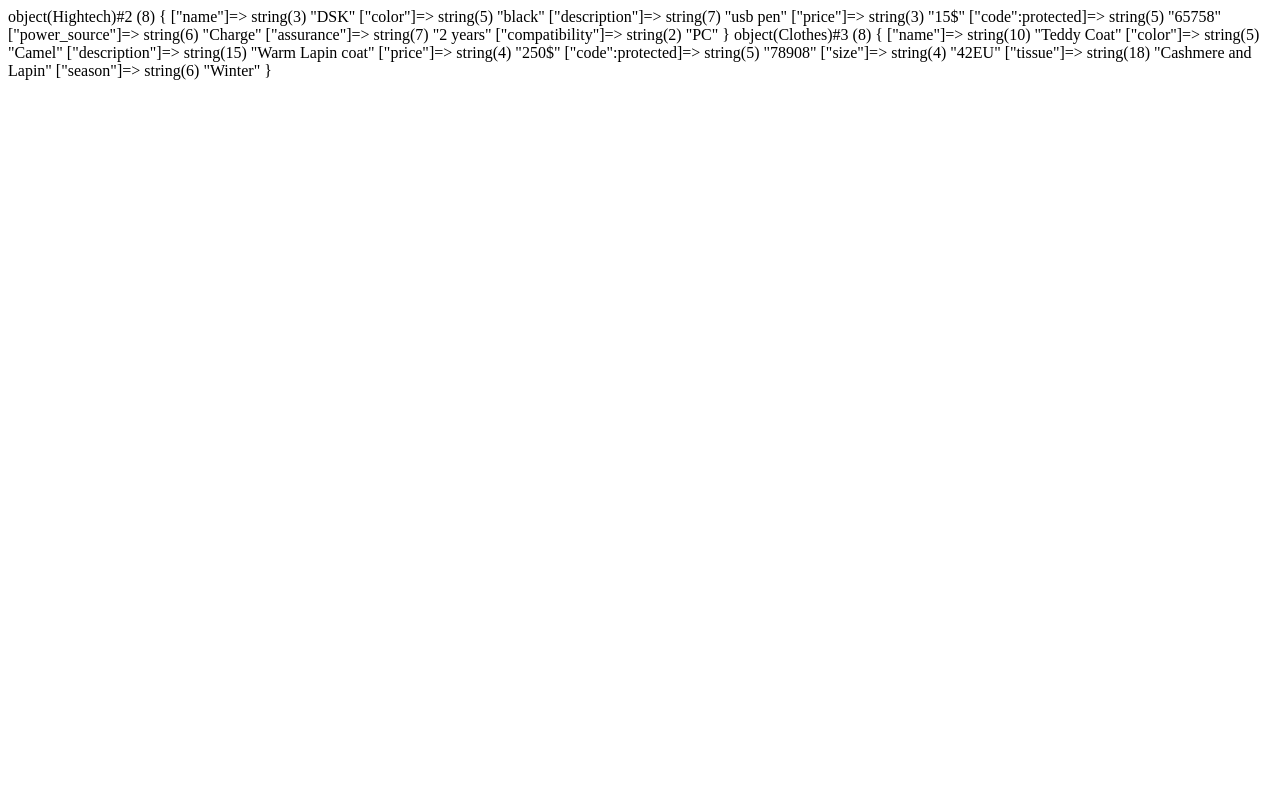
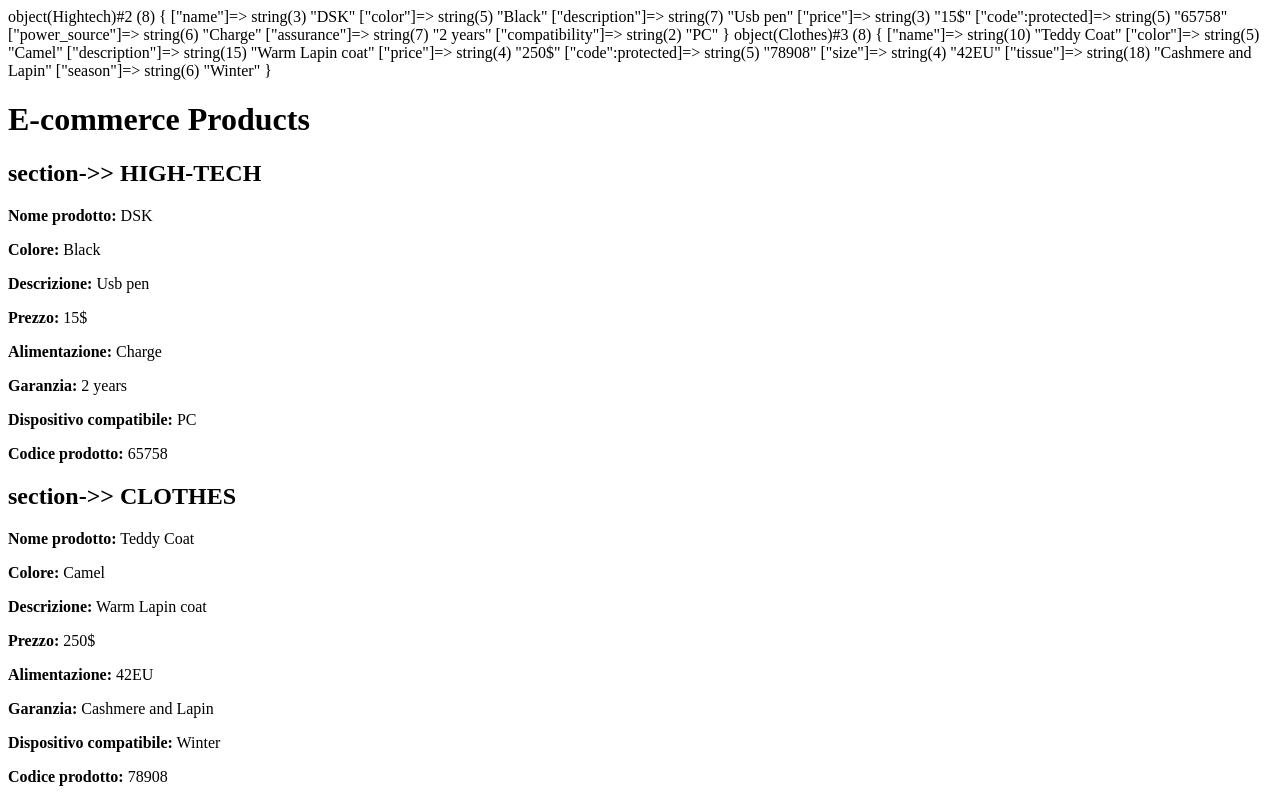
Before and after one commit to francescapetra/php-oop-2, a PHP site: page / in a window 1280 px wide. Before the commit the page ends 80 px from the top, so only its background shows below. Run offline with PHP 8.4, Linux system fonts and the light colour scheme.

Commit message:
restituzione html

```diff
--- a/index.php
+++ b/index.php
@@ -1,6 +1,7 @@
 <?php
 
-    class Product{
+class Product
+{
 
     public $name;
     public $color;
@@ -8,26 +9,27 @@
     public $price;
     protected $code;
 
-        public function __construct($_name, $_color, $_description, $_price, $_code){
+    public function __construct($_name, $_color, $_description, $_price, $_code)
+    {
         $this->name = $_name;
         $this->color = $_color;
         $this->description = $_description;
         $this->price = $_price;
         $this->code = $_code;
-
     }
-        // public function getAuthor(){
-        //     return $this->name;
-        // }
+    public function getCode()
+    {
+        return $this->code;
     }
-    class Hightech extends Product{
+}
+class Hightech extends Product
+{
 
     public $power_source;
     public $assurance;
     public $compatibility;
-
 }
-    $usb = new Hightech("DSK", "black", "usb pen", "15$", "65758");
+    $usb = new Hightech("DSK", "Black", "Usb pen", "15$", "65758");
     $usb->power_source = 'Charge';
     $usb->assurance = '2 years';
     $usb->compatibility = 'PC';
@@ -41,24 +43,23 @@
     public $tissue;
     public $season;
 
-        public function __construct($_name, $_color, $_description, $_price, $_code, $_size, $_tissue, $_season){
-            parent:: __construct($_name, $_color, $_description, $_price, $_code);
+    public function __construct($_name, $_color, $_description, $_price, $_code, $_size, $_tissue, $_season)
+    {
+        parent::__construct($_name, $_color, $_description, $_price, $_code);
         $this->size = $_size;
         $this->tissue = $_tissue;
         $this->season = $_season;
-
     }
 }
     $coat = new Clothes("Teddy Coat", "Camel", "Warm Lapin coat", "250$", "78908", "42EU", "Cashmere and Lapin", "Winter");
 
     var_dump($coat);
 
-
-
 ?>
 
 <!DOCTYPE html>
 <html lang="en">
+
 <head>
     <meta charset="UTF-8">
     <meta http-equiv="X-UA-Compatible" content="IE=edge">
@@ -66,6 +67,29 @@
     <title>Product</title>
 
 <body>
+    <h1>E-commerce Products</h1>
+    <div>
+        <h2>section->> HIGH-TECH</h2>
+        <p><strong>Nome prodotto:</strong> <?php echo $usb->name; ?></p>
+        <p><strong>Colore:</strong> <?php echo $usb->color; ?></p>
+        <p><strong>Descrizione:</strong> <?php echo $usb->description; ?></p>
+        <p><strong>Prezzo:</strong> <?php echo $usb->price; ?></p>
+        <p><strong>Alimentazione:</strong> <?php echo $usb->power_source; ?></p>
+        <p><strong>Garanzia:</strong> <?php echo $usb->assurance; ?></p>
+        <p><strong>Dispositivo compatibile:</strong> <?php echo $usb->compatibility; ?></p>
+        <p><strong>Codice prodotto:</strong> <?php echo $usb->getCode(); ?></p>
+    </div>
+    <div>
+        <h2>section->> CLOTHES</h2>
+        <p><strong>Nome prodotto:</strong> <?php echo $coat->name; ?></p>
+        <p><strong>Colore:</strong> <?php echo $coat->color; ?></p>
+        <p><strong>Descrizione:</strong> <?php echo $coat->description; ?></p>
+        <p><strong>Prezzo:</strong> <?php echo $coat->price; ?></p>
+        <p><strong>Alimentazione:</strong> <?php echo $coat->size; ?></p>
+        <p><strong>Garanzia:</strong> <?php echo $coat->tissue; ?></p>
+        <p><strong>Dispositivo compatibile:</strong> <?php echo $coat->season; ?></p>
+        <p><strong>Codice prodotto:</strong> <?php echo $coat->getCode(); ?></p>
+    </div>
+</body>
 
-    </body>
 </html>
```
Lines whose indentation alone changed are shown as unchanged.
